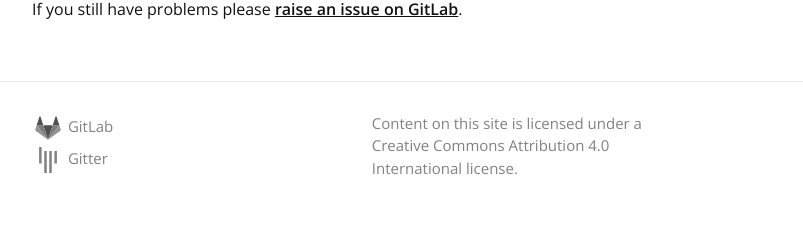
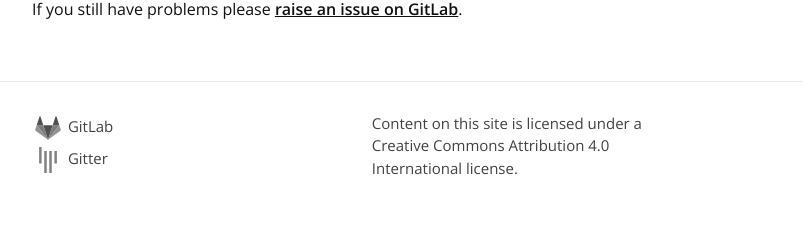
Before and after one commit to kasbah/jekyll-actions-test, a Jekyll site: the page built from _pages/software.md, in a window 1280 px wide. Shown: the part 2442-2678 px from the top of the page, without its empty margins (238-1041 px from the left). Built offline with Jekyll 4.4.1, drawn with Linux system fonts in a browser that asks for light colours.

Commit message:
Changes for improved accesibilty and SEO score
* Simplified SVGs
* added html language tag
* improved footer contrast
* Fixed canonical link

```diff
--- a/_config.yml
+++ b/_config.yml
@@ -4,7 +4,7 @@
 description: > # this means to ignore newlines until "baseurl:"
   For documenting hardware projects with minimal effort, so you can stop writing and git building.
 baseurl: "" # the subpath of your site, e.g. /blog
-url: "/" # the base hostname & protocol for your site
+url: "https://gitbuilding.io"
 # twitter_username: jekyllrb
 # github_username:  jekyll
 
--- a/_includes/head.html
+++ b/_includes/head.html
@@ -10,9 +10,9 @@
 
   <script src="{{ "/assets/modernizr-custom.js" | prepend: site.baseurl }}"></script>
 
-   <link rel="shortcut icon" href="{{ "/favicon.ico" | prepend: site.baseurl }}" />
-   <link rel="icon" type="image/png" href="{{ "/favicon-32x32.png" | prepend: site.baseurl }}" sizes="32x32" />
-   <link rel="icon" type="image/png" href="{{ "/favicon-16x16.png" | prepend: site.baseurl }}" sizes="16x16" />
+  <link rel="shortcut icon" href="{{ "/favicon.ico" | prepend: site.baseurl }}" />
+  <link rel="icon" type="image/png" href="{{ "/favicon-32x32.png" | prepend: site.baseurl }}" sizes="32x32" />
+  <link rel="icon" type="image/png" href="{{ "/favicon-16x16.png" | prepend: site.baseurl }}" sizes="16x16" />
 
   <link rel="stylesheet" href="{{ "/css/main.css" | prepend: site.baseurl }}">
   <link rel="canonical" href="{{ page.url | replace:'index.html','' | prepend: site.baseurl | prepend: site.url }}">
--- a/_layouts/default.html
+++ b/_layouts/default.html
@@ -1,18 +1,18 @@
 <!DOCTYPE html>
-<html>
+<html lang="en">
 
   {% include head.html %}
 
   <body>
 
     {% include header.html %}
-
-    <div class="page-content">
-      <div class="wrapper">
-        {{ content }}
+    <main>
+      <div class="page-content">
+        <div class="wrapper">
+          {{ content }}
+        </div>
       </div>
-    </div>
-
+    </main>
     {% include footer.html %}
 
   </body>
--- a/_layouts/home.html
+++ b/_layouts/home.html
@@ -1,11 +1,12 @@
 <!DOCTYPE html>
-<html>
+<html lang="en">
 
   {% include head.html %}
 
   <body>
 
     {% include header.html %}
+    <main>
       <div id="landingcontainer">
         <div class="landingcell">
         </div>
@@ -16,7 +17,7 @@
           {{ content }}
         </div>
       </div>
-
+    </main>
     {% include footer.html %}
 
   </body>
--- a/_sass/_layout.scss
+++ b/_sass/_layout.scss
@@ -231,13 +231,13 @@
 
 .footer-col-wrapper {
     font-size: 15px;
-    color: $grey-color;
+    color: $grey-color-dark;
     margin-left: -$spacing-unit / 2;
     @extend %clearfix;
 
     a{
         font-size: 15px;
-        color: $grey-color;
+        color: $grey-color-dark;
         font-weight: normal;
         text-decoration: none;
 
```
Also changed, not shown: _includes/GitBuilding.svg, _includes/GitLab.svg, _includes/Gitter.svg. Lines whose indentation alone changed are shown as unchanged.
